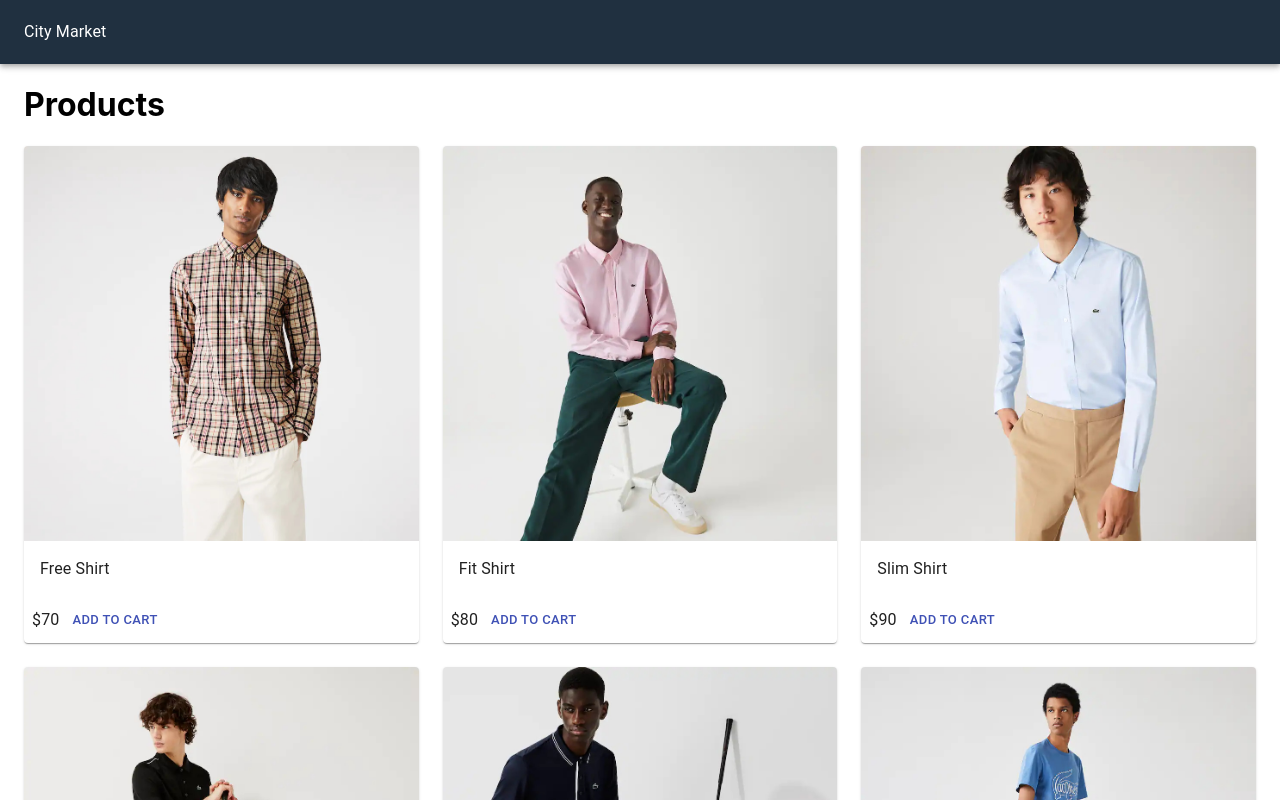
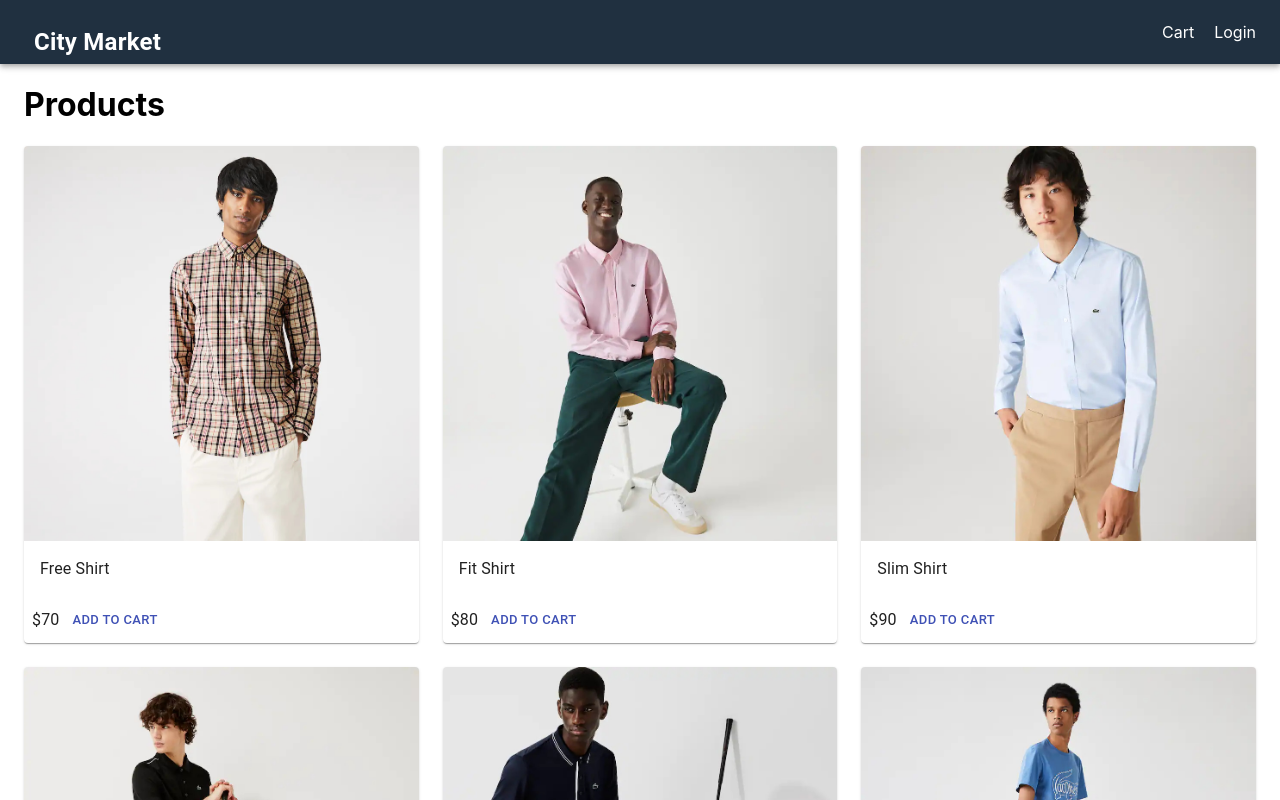
Before and after one commit to phantware/SH-Projects, a Next.js app in the folder front-end-path/city-market/: page / in a window 1280 px wide. Shown: the top 800 px of the page. Built offline with nearby package versions, Linux system fonts and the light colour scheme.

Commit message:
login and cart link added to navbar

```diff
--- a/front-end-path/city-market/components/Layout.jsx
+++ b/front-end-path/city-market/components/Layout.jsx
@@ -1,7 +1,8 @@
-import { AppBar, Container, Toolbar, Typography } from '@material-ui/core'
+import { AppBar, Container, Link, Toolbar, Typography } from '@material-ui/core'
 import Head from 'next/head'
 import React from 'react'
 import useStyles from '../utils/styles'
+import NextLink from 'next/link'
 
 const Layout = ({ children }) => {
   const classes = useStyles()
@@ -12,7 +13,22 @@
       </Head>
       <AppBar position='static' className={classes.navbar}>
         <Toolbar>
-          <Typography>City Market</Typography>
+          <NextLink href='/' passHref>
+            <Link>
+              <Typography className={classes.brand}>City Market</Typography>
+            </Link>
+          </NextLink>
+          <div className={classes.grow}></div>
+          <div>
+            <NextLink href='/cart' passHref>
+              <Link>Cart</Link>
+            </NextLink>
+          </div>
+          <div>
+            <NextLink href='/login' passHref>
+              <Link>Login</Link>
+            </NextLink>
+          </div>
         </Toolbar>
       </AppBar>
       <Container className={classes.main}>{children}</Container>
--- a/front-end-path/city-market/utils/styles.js
+++ b/front-end-path/city-market/utils/styles.js
@@ -8,6 +8,13 @@
       marginLeft: 10,
     },
   },
+  brand: {
+    fontWeight: 'bold',
+    fontSize: '1.5rem',
+  },
+  grow: {
+    flexGrow: 1,
+  },
   main: {
     minHeight: '80vh',
   },
```
